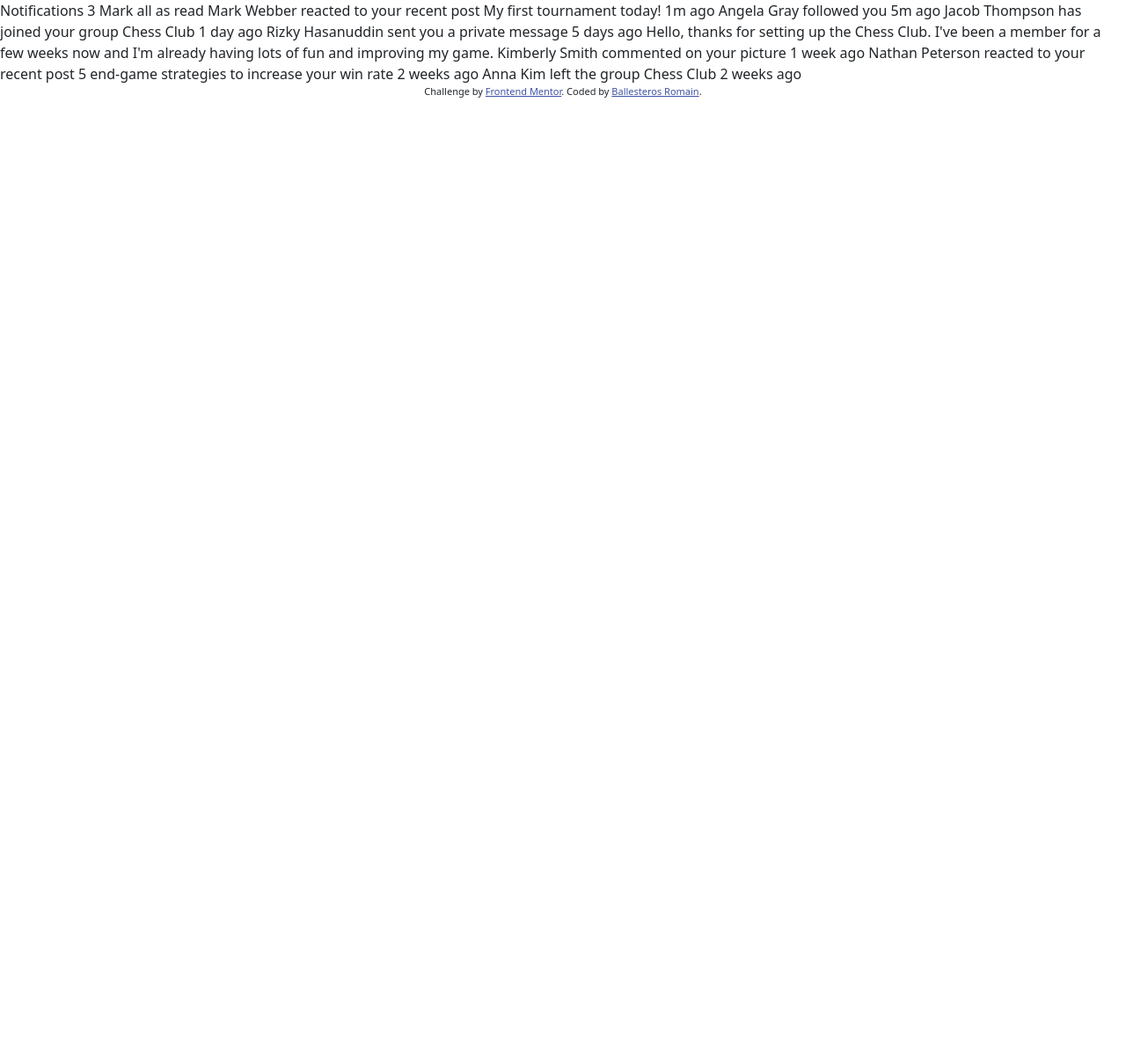
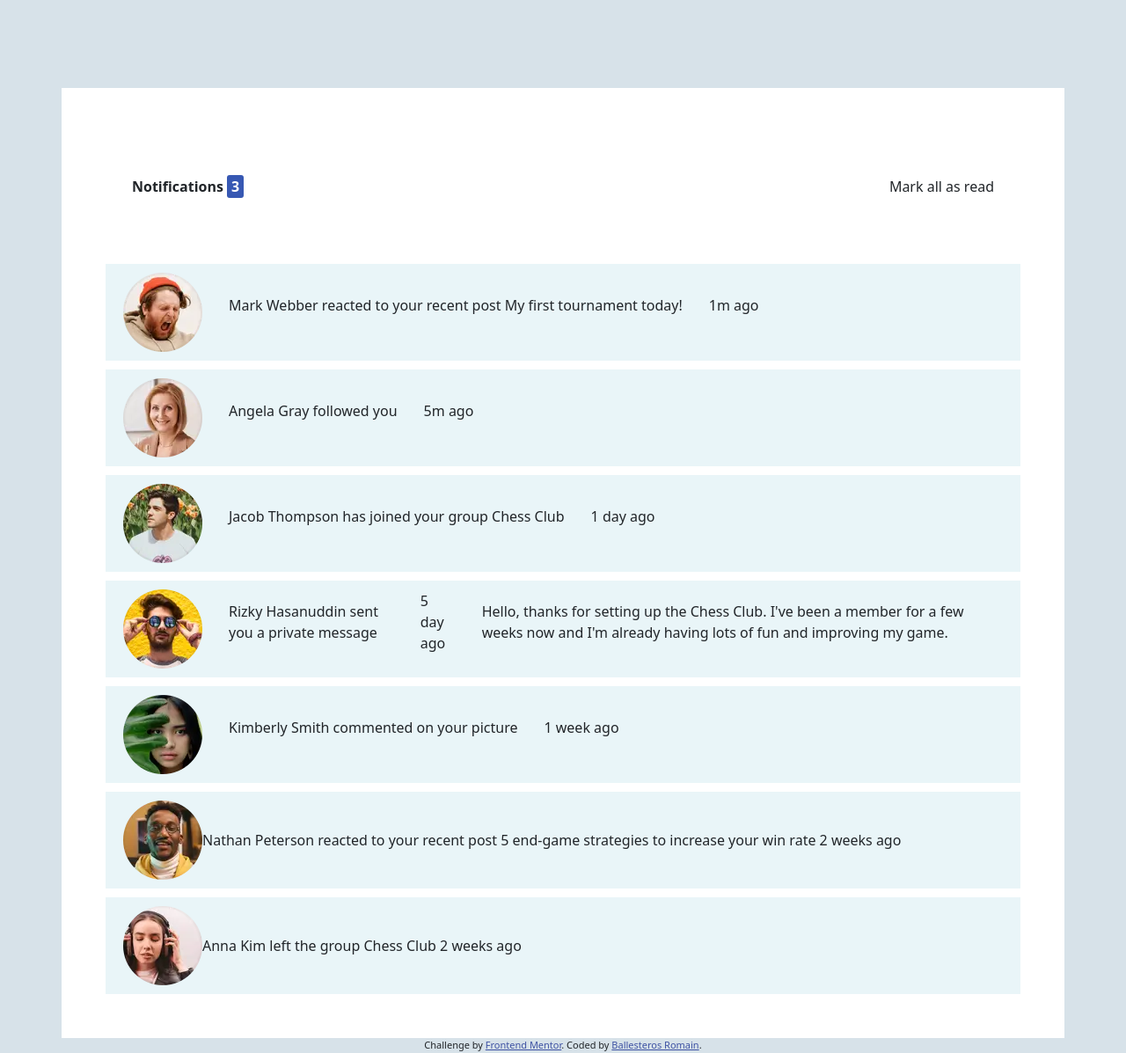
Before and after one commit to Ballesteros-Romain/page--notification, a plain HTML site: page index.html in a window 1280 px wide. Shown: the whole page at 88% size. Before the commit the page ends 800 px from the top, so only its background shows below. Drawn offline with nearby package versions, Linux system fonts and the light colour scheme.

Commit message:
create html and start css

```diff
--- a/index.html
+++ b/index.html
@@ -1,5 +1,5 @@
 <!DOCTYPE html>
-<html lang="en">
+<html lang="fr">
 
 <head>
   <meta charset="UTF-8">
@@ -17,38 +17,59 @@
 </head>
 
 <body>
+  <main class="container">
+    <div class="setting">
+      <div id="notification"> Notifications <span class="numberNotif">3</span></div>
+      <div class="allRead"> Mark all as read</div>
+    </div>
+    <div id="discussion">
+      <div id="mark">
+        <img src="./assets/images/avatar-mark-webber.webp" alt="avatar">
+        <p>Mark Webber reacted to your recent post My first tournament today!</p>
+        <p>1m ago</p>
+      </div>
 
-  Notifications 3
+      <div id="angela">
+        <img src="./assets/images/avatar-angela-gray.webp" alt="">
+        <p>Angela Gray followed you</p>
+        <p>5m ago</p>
+      </div>
+      <div id="jacob">
+        <img src="./assets/images/avatar-jacob-thompson.webp" alt="">
+        <p>Jacob Thompson has joined your group Chess Club</p>
+        <p>1 day ago</p>
+      </div>
+      <div id="rizky">
+        <img src="./assets/images/avatar-rizky-hasanuddin.webp" alt="">
+        <p>Rizky Hasanuddin sent you a private message</p>
+        <p>5 day ago</p>
 
-  Mark all as read
-
-  Mark Webber reacted to your recent post My first tournament today!
-  1m ago
-
-  Angela Gray followed you
-  5m ago
-
-  Jacob Thompson has joined your group Chess Club
-  1 day ago
-
-  Rizky Hasanuddin sent you a private message
-  5 days ago
-  Hello, thanks for setting up the Chess Club. I've been a member for a few weeks now and
-  I'm already having lots of fun and improving my game.
-
-  Kimberly Smith commented on your picture
-  1 week ago
-
+        <p> Hello, thanks for setting up the Chess Club. I've been a member for a few weeks now and
+          I'm already having lots of fun and improving my game.</p>
+      </div>
+      <div id="kimberley">
+        <img src="./assets/images/avatar-kimberly-smith.webp" alt="">
+        <p>Kimberly Smith commented on your picture</p>
+        <p>1 week ago</p>
+      </div>
+      <div id="nathan">
+        <img src="./assets/images/avatar-nathan-peterson.webp" alt="">
         Nathan Peterson reacted to your recent post 5 end-game strategies to increase your win rate
         2 weeks ago
-
+      </div>
+      <div id="anna">
+        <img src="./assets/images/avatar-anna-kim.webp" alt="">
         Anna Kim left the group Chess Club
         2 weeks ago
-
+      </div>
+    </div>
+  </main>
+  <footer>
     <div class="attribution">
       Challenge by <a href="https://www.frontendmentor.io?ref=challenge" target="_blank">Frontend Mentor</a>.
       Coded by <a href="#">Ballesteros Romain</a>.
     </div>
+  </footer>
   <script src="https://cdn.jsdelivr.net/npm/bootstrap@5.2.3/dist/js/bootstrap.min.js"></script>
   <script src="script.js"></script>
 </body>
--- a/style.scss
+++ b/style.scss
@@ -1,3 +1,12 @@
+html {
+  @import url("https://fonts.googleapis.com/css2?family=Plus+Jakarta+Sans:wght@500&display=swap");
+  margin: 0;
+  padding: 0;
+  font-family: "Plus Jakarta Sans", sans-serif;
+}
+body {
+  background-color: rgb(215, 226, 233);
+}
 .attribution {
   font-size: 11px;
   text-align: center;
@@ -5,3 +14,112 @@
 .attribution a {
   color: hsl(228, 45%, 44%);
 }
+.container {
+  background-color: white;
+  height: 100%;
+  margin-top: 100px;
+  padding: 50px;
+}
+.setting {
+  display: flex;
+  position: relative;
+}
+#discussion {
+  margin-top: 150px;
+}
+#notification {
+  margin-top: 50px;
+  position: absolute;
+  left: 30px;
+  font-weight: bold;
+}
+.numberNotif {
+  background-color: hsl(224, 53%, 46%);
+  color: white;
+  padding: 2px 5px 2px 5px;
+  border-radius: 3px;
+}
+.allRead {
+  margin-top: 50px;
+  position: absolute;
+  right: 30px;
+  &:hover {
+    color: #117edd;
+  }
+}
+#mark {
+  display: flex;
+  align-items: center;
+  margin: auto;
+  background-color: rgba(173, 216, 230, 0.265);
+  padding: 10px 20px 10px 20px;
+  & p {
+    margin-left: 30px;
+  }
+}
+#angela {
+  display: flex;
+  align-items: center;
+  margin: auto;
+  margin-top: 10px;
+  background-color: rgba(173, 216, 230, 0.265);
+  padding: 10px 20px 10px 20px;
+  & p {
+    margin-left: 30px;
+  }
+}
+#jacob {
+  display: flex;
+  align-items: center;
+  margin: auto;
+  margin-top: 10px;
+  background-color: rgba(173, 216, 230, 0.265);
+  padding: 10px 20px 10px 20px;
+  & p {
+    margin-left: 30px;
+  }
+}
+#rizky {
+  display: flex;
+  align-items: center;
+  margin: auto;
+  margin-top: 10px;
+  background-color: rgba(173, 216, 230, 0.265);
+  padding: 10px 20px 10px 20px;
+  & p {
+    margin-left: 30px;
+  }
+}
+#kimberley {
+  display: flex;
+  align-items: center;
+  margin: auto;
+  margin-top: 10px;
+  background-color: rgba(173, 216, 230, 0.265);
+  padding: 10px 20px 10px 20px;
+  & p {
+    margin-left: 30px;
+  }
+}
+#nathan {
+  display: flex;
+  align-items: center;
+  margin: auto;
+  margin-top: 10px;
+  background-color: rgba(173, 216, 230, 0.265);
+  padding: 10px 20px 10px 20px;
+  & p {
+    margin-left: 30px;
+  }
+}
+#anna {
+  display: flex;
+  align-items: center;
+  margin: auto;
+  margin-top: 10px;
+  background-color: rgba(173, 216, 230, 0.265);
+  padding: 10px 20px 10px 20px;
+  & p {
+    margin-left: 30px;
+  }
+}
```
Also changed, not shown: style.css, 1 other file. Lines whose indentation alone changed are shown as unchanged.
